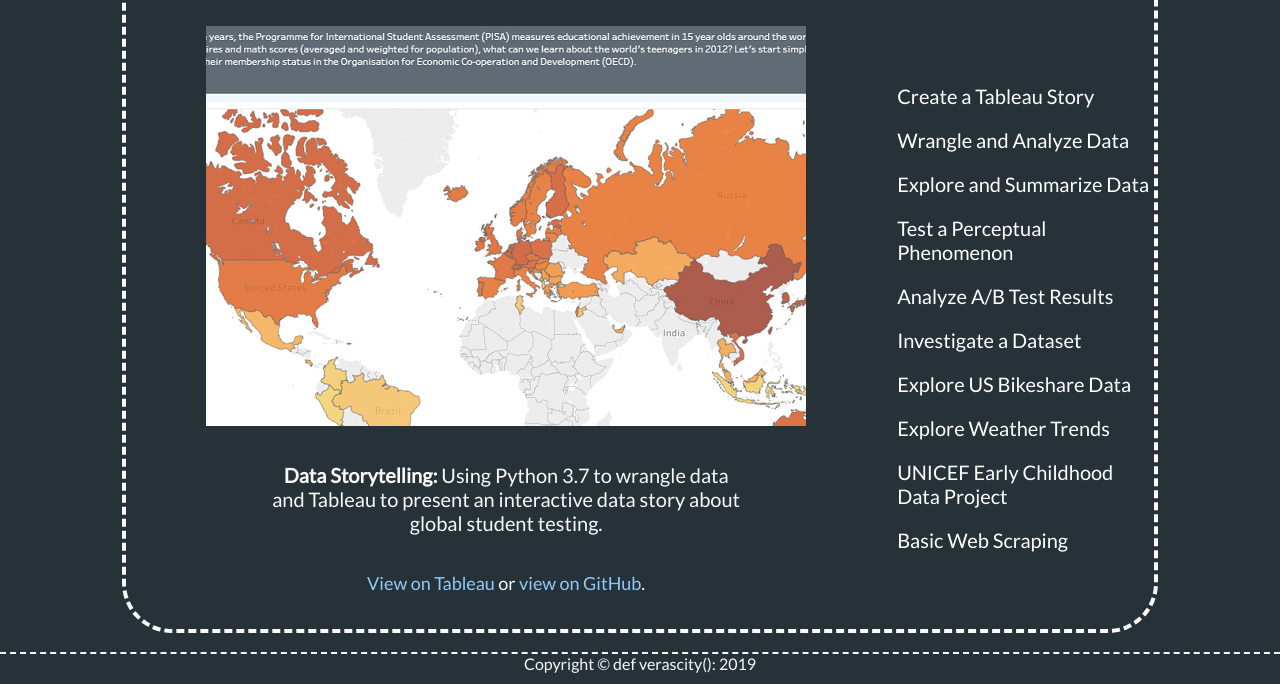
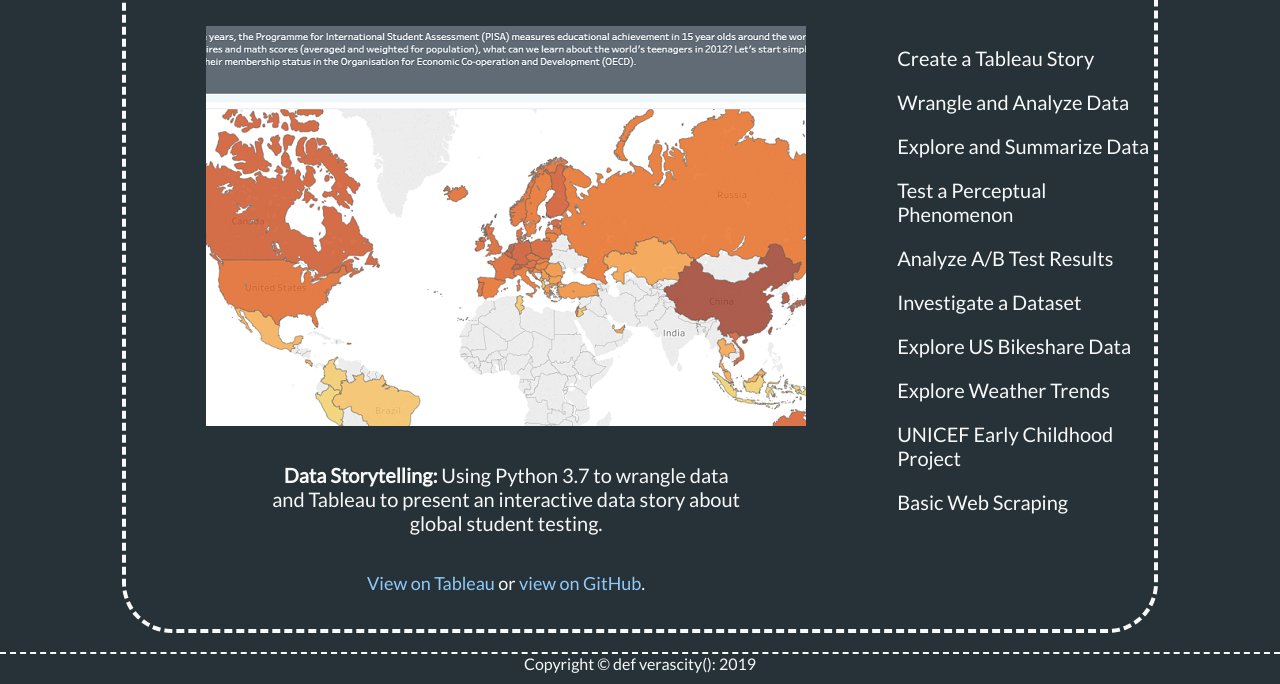
Before and after one commit to verascity/verascity.github.io, a plain HTML site: page index.html in a window 1280 px wide. Shown: the part 653-1337 px from the top of the page. Drawn offline with nearby package versions, Linux system fonts and the light colour scheme.

Commit message:
Cosmetic: Adjust list-col for laptop/desktop widths

```diff
--- a/css/style.css
+++ b/css/style.css
@@ -140,16 +140,17 @@ header ul li {
     list-style-type: none;
     margin-left: 0px !important;
     padding-left: 0px !important;
+    padding-bottom: 5px;
     text-align: center;
 }
 
 .list-col > ul a {
-    color: white;
-    font-size: 20px
+    color: #F8F8F8;
+    font-size: 20px;
 }
 
 .list-col > ul a:hover {
-    color: #c3fdff;
+    color: #90CAF9;
     font-weight: bold;
 }
 
@@ -287,11 +288,11 @@ footer {
     }
 
     .list-col > ul {
-        padding-top: 40%;
+        padding-top: 25%;
     }
 
      .list-col > ul li {
-        padding: 10px 0px;
+        padding: 10px 2px;
         font-size: 20px;
         text-align: left;
     }
--- a/index.html
+++ b/index.html
@@ -37,7 +37,7 @@
         <a><li>Investigate a Dataset</li></a>
         <a><li>Explore US Bikeshare Data</li></a>
         <a><li>Explore Weather Trends</li></a>
-        <a><li>UNICEF Early Childhood Data Project</li></a>
+        <a><li>UNICEF Early Childhood Project</li></a>
         <a><li>Basic Web Scraping</li></a>
     </ul>
 </div>
@@ -115,7 +115,7 @@
     <div class="hidden project-item">
         <figure>
             <a href="https://medium.com/world-through-the-eyes-of-a-data-scientist/adult-support-for-learning-around-the-world-dbe30ac47c56" target="_blank" aria-hidden="true">
-        <h2 class="project-header">UNICEF Early Childhood Data Project</h2>
+        <h2 class="project-header">UNICEF Early Childhood Project</h2>
         <img src="images/unicef.png" alt="A screenshot of Medium.com information about the article that was published for this project, including that it received 103 claps.">
             </a>
             <figcaption><strong>Communicating Data:</strong> Working with a team to collect, wrangle, analyze, visualize, and present data through a blog post on Medium (my piece of the project was the analysis and writing up the post).</figcaption></figure>
```
